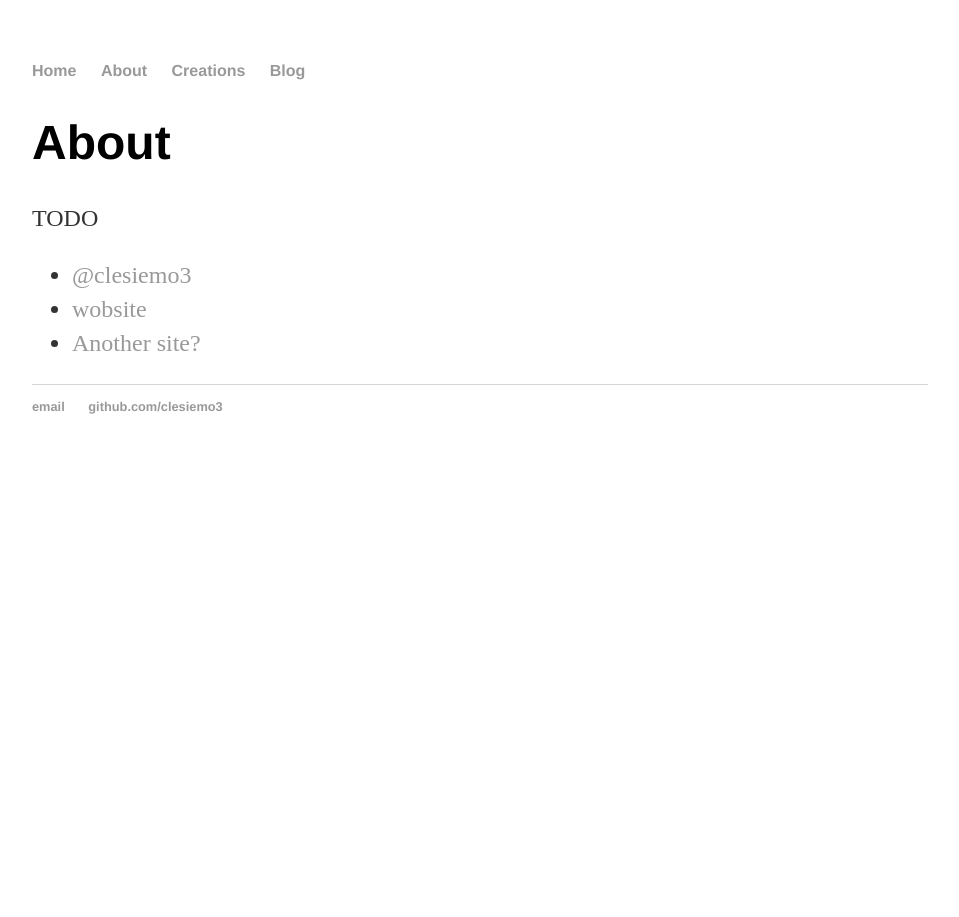
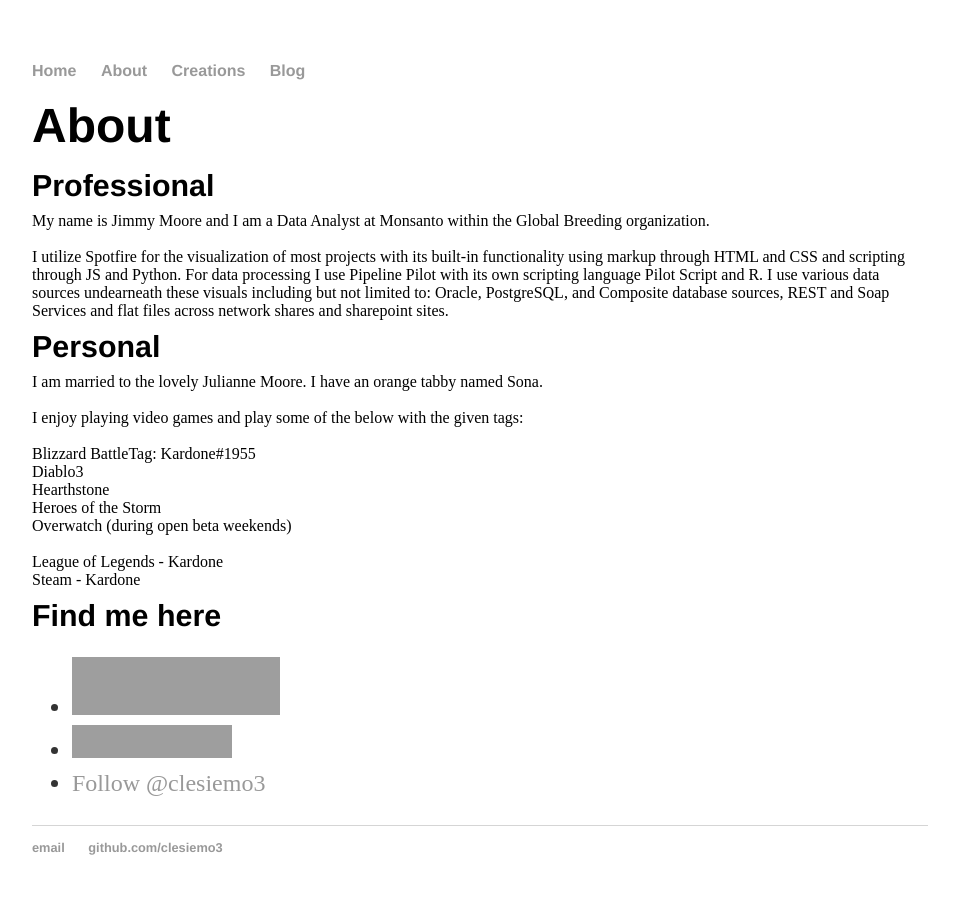
Before and after one commit to clesiemo3/clesiemo3.github.io, a Jekyll site: the page built from about/index.html, in a window 1280 px wide. Shown: the whole page, without its empty margins (160-1119 px from the left). Built offline with Jekyll 4.4.1, drawn with Linux system fonts in a browser that asks for light colours; comment, search, counter and statistics services are not loaded; grey boxes are pictures that could not be loaded.

Commit message:
updates to about me, home page, blog title

```diff
--- a/_config.yml
+++ b/_config.yml
@@ -1,3 +1,3 @@
-name: Hank Quinlan, Horrible Cop
+name: clesiemo3
 markdown: kramdown
 permalink: /blog/:year/:month/:day/:title
--- a/about/index.html
+++ b/about/index.html
@@ -3,13 +3,37 @@ layout: default
 title: About Me
 ---
 
-		<div class="about">
-			<h1>About</h1>
-			<p>TODO</p>
-
-			<ul class="contacts">
-				<li><a href="#">@clesiemo3</a></li>
-				<li><a href="#">wobsite</a></li>
-				<li><a href="#">Another site?</a></li>
-				</ul>
-		</div>
+	<div class="about">
+	<h1>About</h1>
+	<h4>Professional</h4>
+	My name is Jimmy Moore and I am a Data Analyst at Monsanto within the Global Breeding organization.<br>
+	<br>
+	I utilize Spotfire for the visualization of most projects with its built-in functionality using markup through HTML and CSS and scripting through JS and Python. For data processing I use Pipeline Pilot with its own scripting language Pilot Script and R. I use various data sources undearneath these visuals including but not limited to: Oracle, PostgreSQL, and Composite database sources, REST and Soap Services and flat files across network shares and sharepoint sites.<br>
+	<h4>Personal</h4>
+	I am married to the lovely Julianne Moore. I have an orange tabby named Sona.<br>
+	<br>
+	I enjoy playing video games and play some of the below with the given tags:<br>
+	<br>
+	Blizzard BattleTag: Kardone#1955<br>
+	Diablo3<br>
+	Hearthstone<br>
+	Heroes of the Storm<br>
+	Overwatch (during open beta weekends)<br>
+	<br>
+	League of Legends - Kardone<br>
+	Steam - Kardone<br>
+	<h4>Find me here</h4>
+		<ul class="contacts">
+			<li><a href="http://stackoverflow.com/users/4027401/clesiemo3">
+				<img src="http://stackoverflow.com/users/flair/4027401.png" width="208" height="58"
+				alt="profile for clesiemo3 at Stack Overflow, Q&amp;A for professional and enthusiast programmers"
+				title="profile for clesiemo3 at Stack Overflow, Q&amp;A for professional and enthusiast programmers">
+				</a></li>
+			<li><a href="https://www.linkedin.com/pub/james-moore/52/326/553">
+        <img src="https://static.licdn.com/scds/common/u/img/webpromo/btn_myprofile_160x33.png" width="160" height="33" border="0" alt="View James Moore's profile on LinkedIn">
+        </a></li>
+			<li><a href="https://twitter.com/clesiemo3" class="twitter-follow-button" data-show-count="false" data-size="large">Follow @clesiemo3</a>
+				<script>!function(d,s,id){var js,fjs=d.getElementsByTagName(s)[0],p=/^http:/.test(d.location)?'http':'https';if(!d.getElementById(id)){js=d.createElement(s);js.id=id;js.src=p+'://platform.twitter.com/widgets.js';fjs.parentNode.insertBefore(js,fjs);}}(document, 'script', 'twitter-wjs');</script>
+				</li>
+		</ul>
+	</div>
--- a/blog/atom.xml
+++ b/blog/atom.xml
@@ -1,5 +1,4 @@
 ---
-layout: feed
 ---
 <?xml version="1.0" encoding="utf-8"?>
 <feed xmlns="http://www.w3.org/2005/Atom">
--- a/blog/index.html
+++ b/blog/index.html
@@ -1,6 +1,6 @@
 ---
 layout: default
-title: Hank Quinlan's Blog
+title: The Blog
 ---
 <h1>{{ page.title }}</h1>
 <ul class="posts">
--- a/css/main.css
+++ b/css/main.css
@@ -5,7 +5,7 @@ a:hover { text-decoration: underline; }
 
 p, ul { font-size: 1.5em; line-height: 1.4em; color: #333; }
 
-h1, h2, h3, h4 { font-family: 'Helvetica', 'Arial', 'Sans-Serif'; }
+h1, h2, h3, h4 { font-family: 'Helvetica', 'Arial', 'Sans-Serif'; margin-top:.3em; margin-bottom: .3em;}
 h1 { font-size: 3em;  }
 h2 { font-size: 2.7em; }
 h3 { font-size: 2.3em; }
--- a/index.html
+++ b/index.html
@@ -4,5 +4,5 @@ title: clesiemo3
 ---
 
 		<div class="blurb">
-			<h1>Hi there!</h1>
+			<h1>~clesiemo3~</h1>
 		</div>
```
Also changed, not shown: README.md, graphics/code.jpg (deleted), graphics/wrench.png (deleted).
